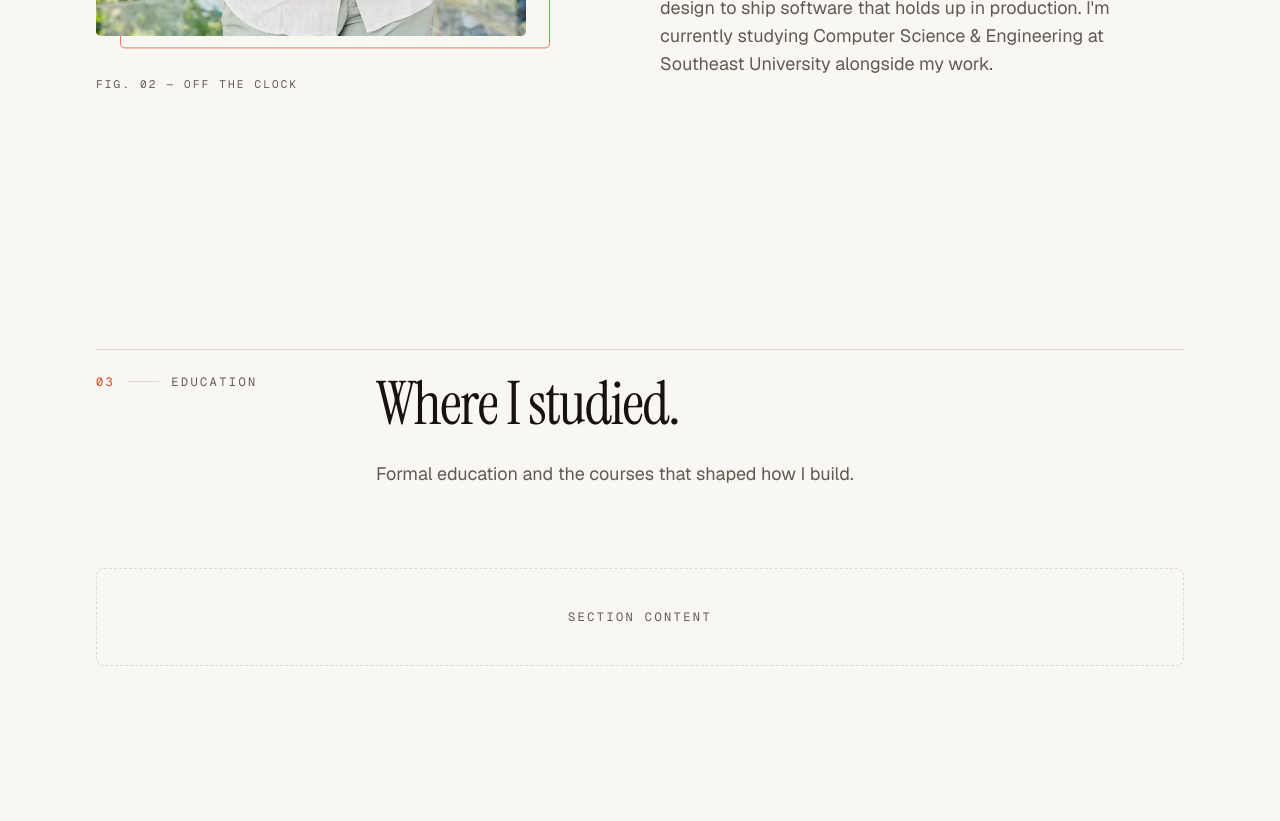
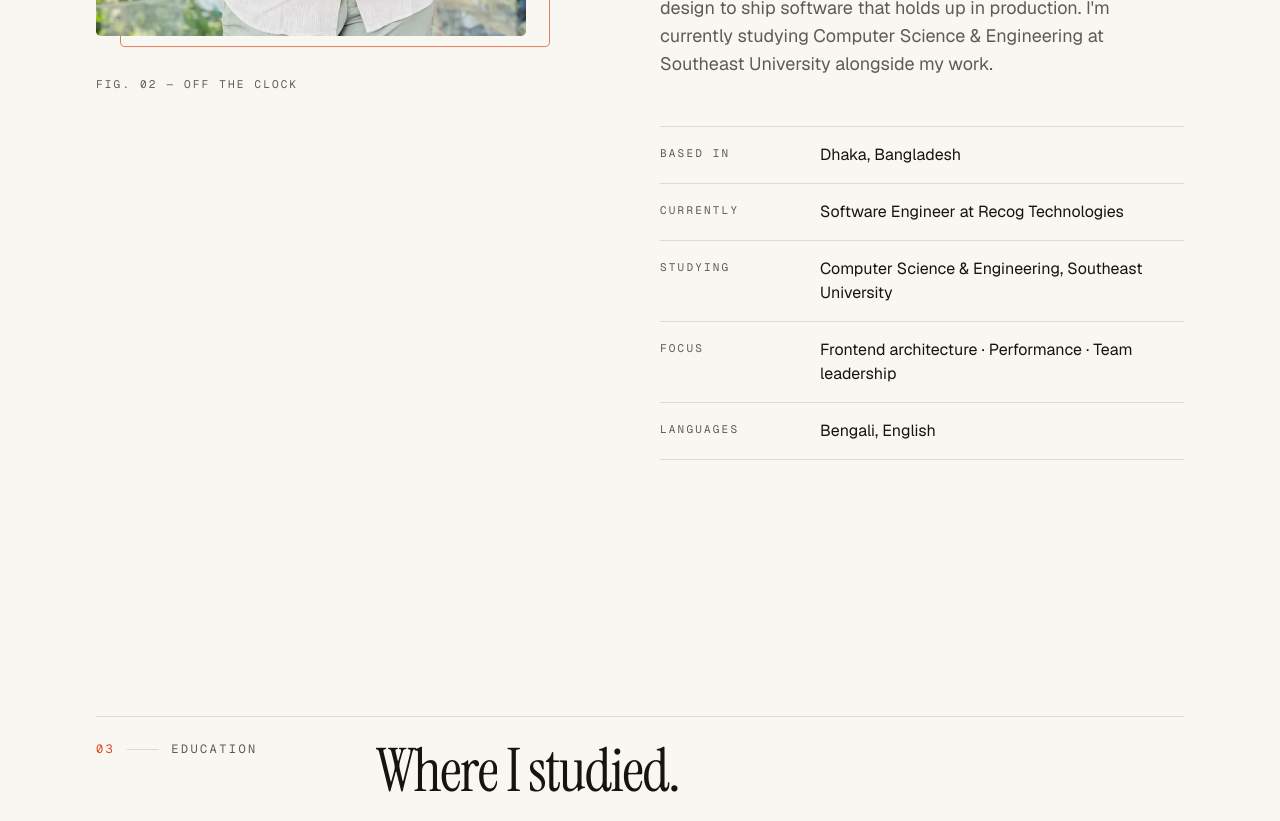
Before and after one commit to AbulBashar38/portfolio-assignment, a Next.js app: page / in a window 1280 px wide. Shown: the part 1600-2421 px from the top of the page. Built offline with nearby package versions, Linux system fonts and the light colour scheme.

Commit message:
feat(about): add quick facts list

```diff
--- a/src/components/sections/about/about.tsx
+++ b/src/components/sections/about/about.tsx
@@ -2,6 +2,7 @@ import { Section } from "@/components/layout/section";
 import { SectionHeading } from "@/components/layout/section-heading";
 import { Reveal } from "@/components/motion/reveal";
 import { AboutPhoto } from "@/components/sections/about/about-photo";
+import { QuickFacts } from "@/components/sections/about/quick-facts";
 import { profile } from "@/data/profile";
 
 export function About() {
@@ -30,6 +31,8 @@ export function About() {
               </Reveal>
             ))}
           </div>
+
+          <QuickFacts />
         </div>
       </div>
     </Section>
--- /dev/null
+++ b/src/components/sections/about/quick-facts.tsx
@@ -0,0 +1,35 @@
+import { Stagger, StaggerItem } from "@/components/motion/stagger";
+import { education } from "@/data/education";
+import { experience } from "@/data/experience";
+import { profile } from "@/data/profile";
+
+const current = experience.find((role) => role.current) ?? experience[0];
+const studying = education.find((entry) => entry.current) ?? education[0];
+
+const facts = [
+  { label: "Based in", value: profile.location },
+  { label: "Currently", value: `${current.role} at ${current.company}` },
+  { label: "Studying", value: `${studying.field}, ${studying.institution}` },
+  { label: "Focus", value: profile.focus.join(" · ") },
+  { label: "Languages", value: profile.languages.join(", ") },
+];
+
+export function QuickFacts() {
+  return (
+    <Stagger as="div" className="mt-12 border-t">
+      <dl>
+        {facts.map((fact) => (
+          <StaggerItem
+            key={fact.label}
+            className="grid grid-cols-[7rem_1fr] gap-4 border-b py-4 sm:grid-cols-[9rem_1fr]"
+          >
+            <dt className="pt-0.5 font-mono text-[0.6875rem] tracking-[0.2em] text-muted-foreground uppercase">
+              {fact.label}
+            </dt>
+            <dd className="text-sm md:text-base">{fact.value}</dd>
+          </StaggerItem>
+        ))}
+      </dl>
+    </Stagger>
+  );
+}
```
